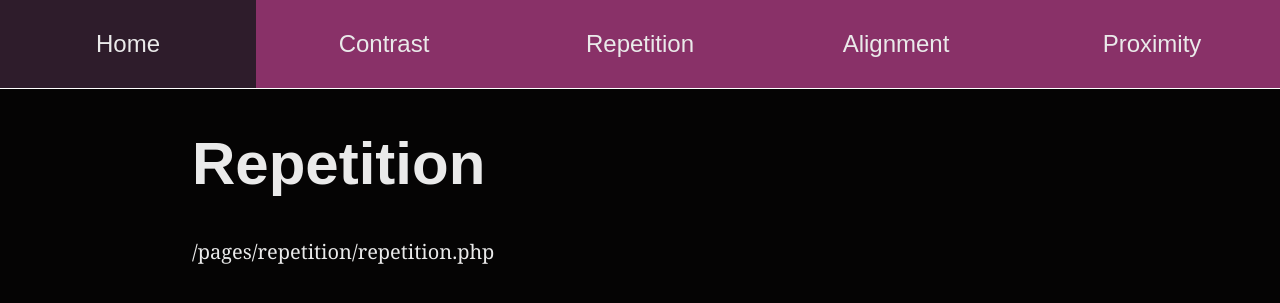
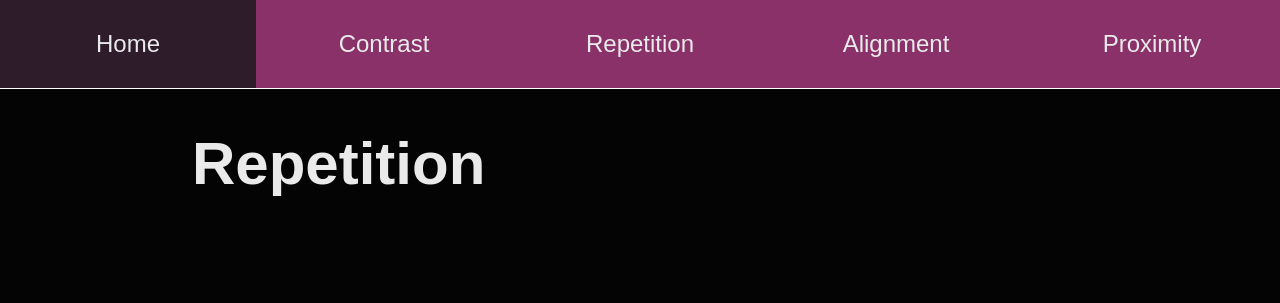
Before and after one commit to dp8523/ISTE-240-CRAP-Principles, a PHP site: page /pages/repetition/repetition.php in a window 1280 px wide. Shown: the top 303 px of the page. Run offline with PHP 8.4, Linux system fonts and the light colour scheme; some web fonts are replaced.

Commit message:
removed debug

```diff
--- a/assets/inc/header.inc.php
+++ b/assets/inc/header.inc.php
@@ -115,4 +115,3 @@
 
         <main>
             <h1><?php echo $pageTitle?></h1>
-            <p><?php echo $_SERVER['REQUEST_URI']?></p>
```
